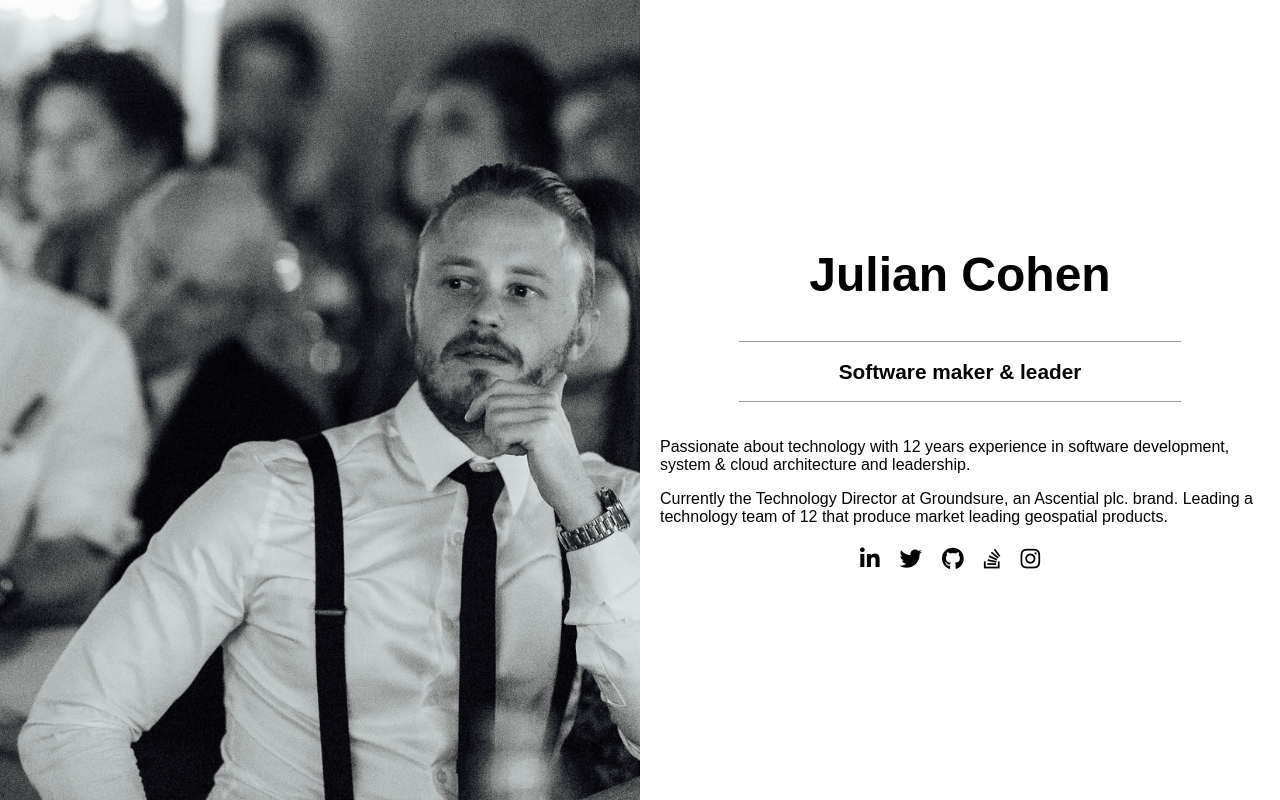
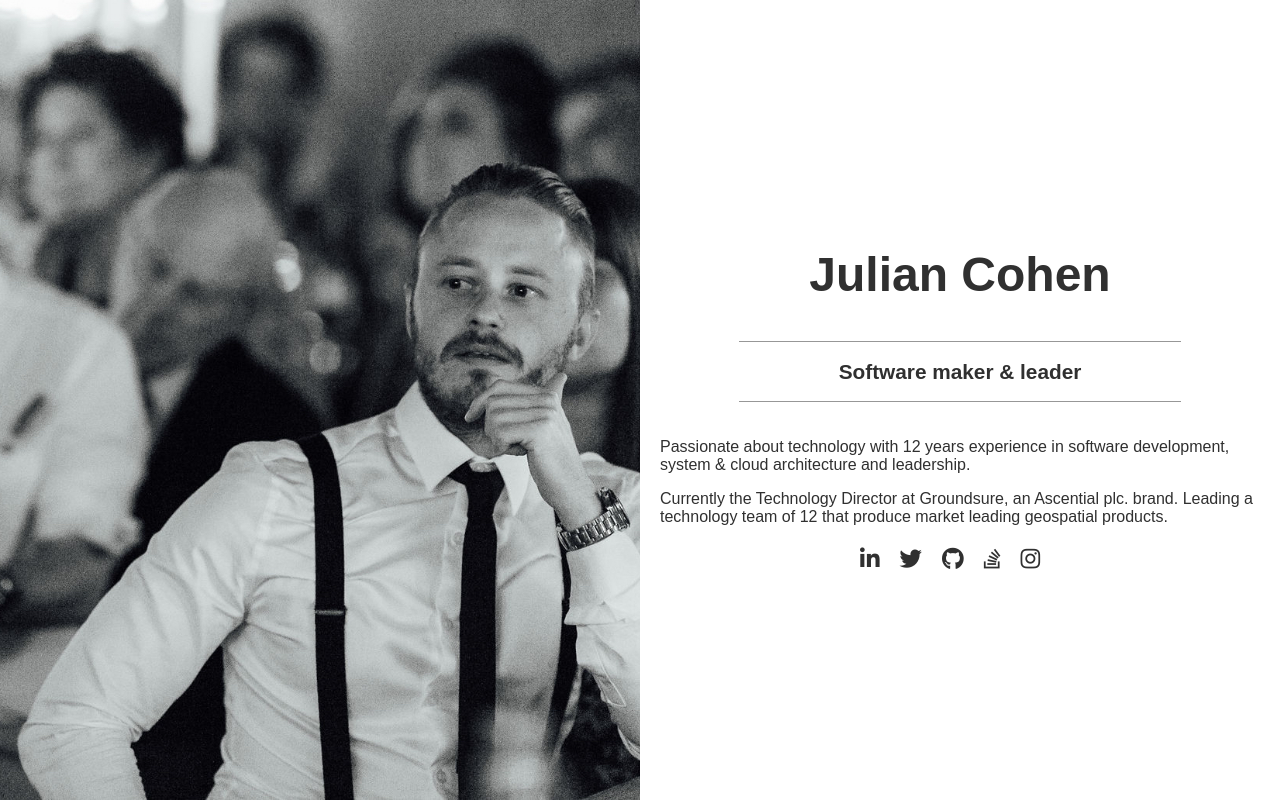
Before and after one commit to juco/juco.co.uk, a website: page index.html in a window 1280 px wide. Drawn offline with Linux system fonts and the light colour scheme.

Commit message:
Body colour change

```diff
--- a/styles/style.css
+++ b/styles/style.css
@@ -9,7 +9,8 @@ html {
 body {
   margin: 0;
   font-family: "Avenir", sans-serif;
-  color: #030303;
+  /* color: #030303; */
+  color: #303030;
 }
 
 a {
```
